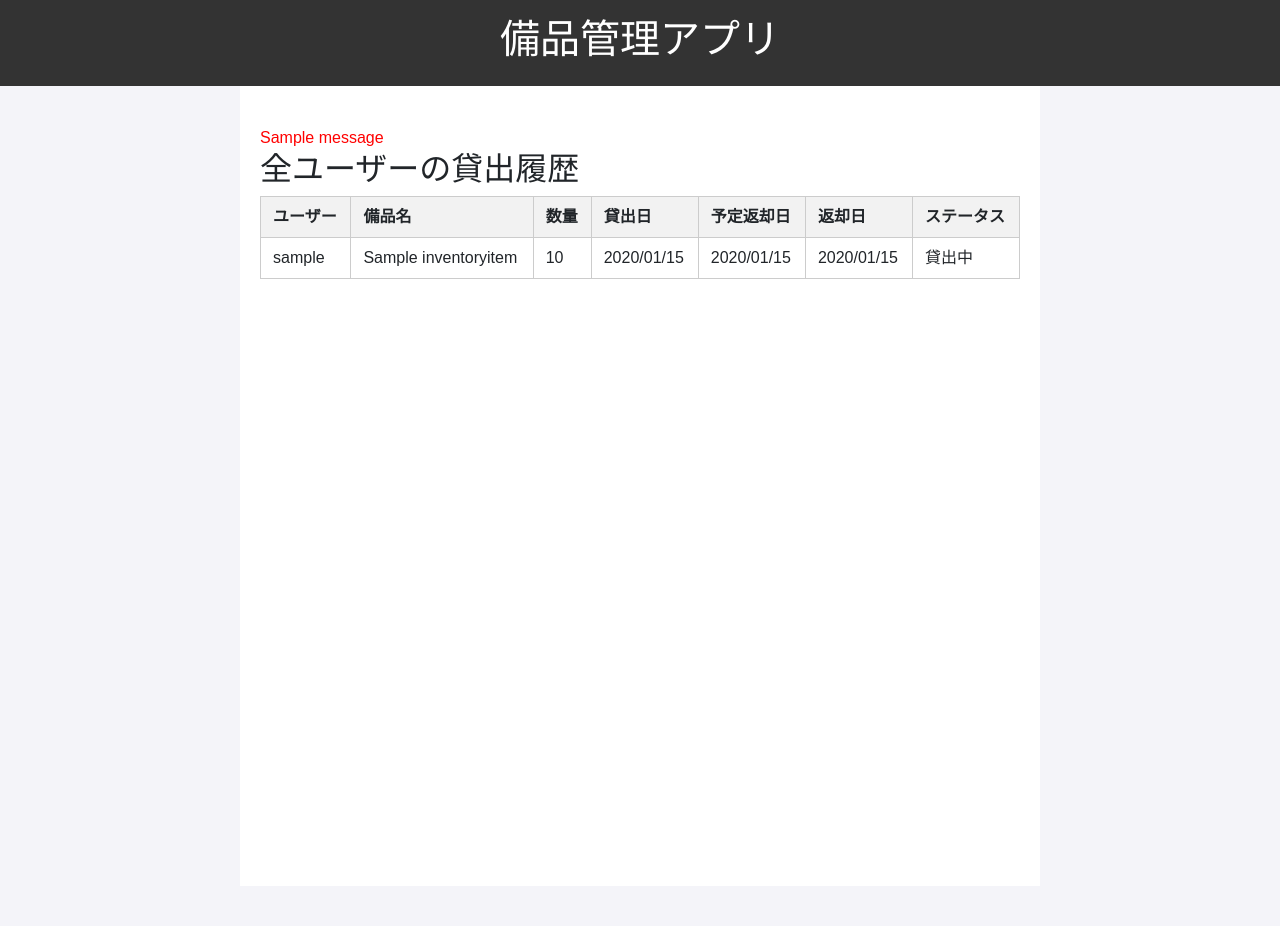
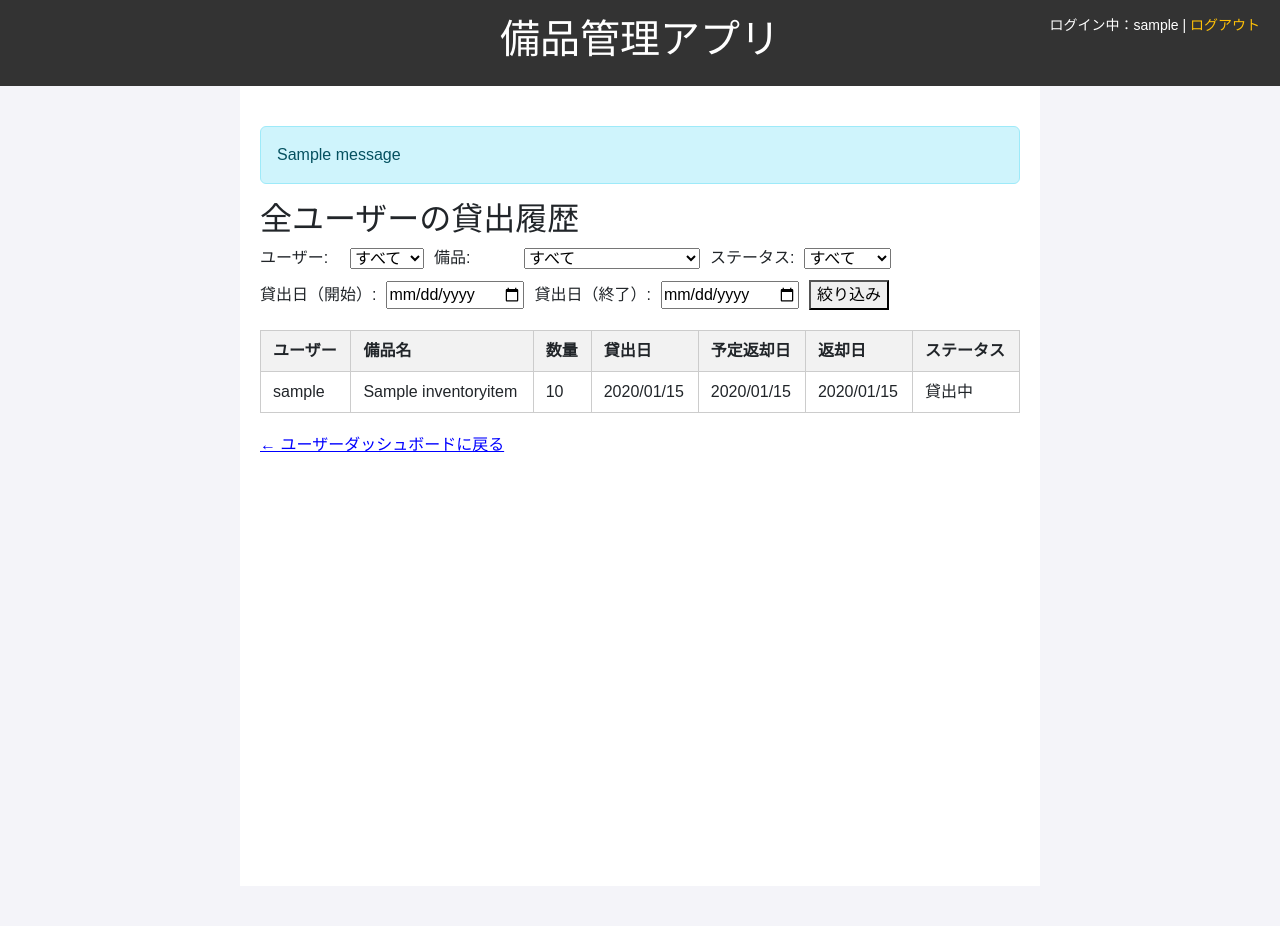
Before and after one commit to TechCat-Hello/inventory-app, a Django app: page /admin_rentals/ in a window 1280 px wide. Shown: the top 926 px of the page. Run offline with Django 4.2, Linux system fonts and the light colour scheme; a user stored in the database is signed in; tables that the repository leaves empty hold one stand-in row (values such as "Sample post"); one stand-in notice (Sample message) is shown; some libraries are stand-ins or nearby versions.

Commit message:
Add filters to admin rental history view

```diff
--- a/config/urls.py
+++ b/config/urls.py
@@ -20,5 +20,6 @@ from django.urls import path, include
 urlpatterns = [
     path('admin/', admin.site.urls),
     path('', include('inventory.urls')),
+    path('accounts/', include('django.contrib.auth.urls')),
     path('accounts/', include('accounts.urls')),
 ]
--- a/inventory/templates/inventory/all_rental_history.html
+++ b/inventory/templates/inventory/all_rental_history.html
@@ -3,7 +3,59 @@
 {% block content %}
 <h2>全ユーザーの貸出履歴</h2>
 
+<!-- フィルターフォーム -->
+<form method="get" style="margin-bottom: 20px;">
+  <div class="filter-row">
+    <label for="user">ユーザー:</label>
+    <select name="user" id="user">
+      <option value="">すべて</option>
+      {% for user in users %}
+        <option value="{{ user.id }}" {% if selected_user == user.id %}selected{% endif %}>
+          {{ user.username }}
+        </option>
+      {% endfor %}
+    </select>
+
+    <label for="item">備品:</label>
+    <select name="item" id="item">
+      <option value="">すべて</option>
+      {% for item in items %}
+        <option value="{{ item.id }}" {% if selected_item == item.id %}selected{% endif %}>
+          {{ item.name }}
+        </option>
+      {% endfor %}
+    </select>
+
+    <label for="status">ステータス:</label>
+    <select name="status" id="status">
+      <option value="">すべて</option>
+      <option value="borrowed" {% if selected_status == 'borrowed' %}selected{% endif %}>貸出中</option>
+      <option value="returned" {% if selected_status == 'returned' %}selected{% endif %}>返却済み</option>
+    </select>
+  </div>
+
+  <div class="filter-row" style="margin-top: 10px;">
+    <label for="start_date">貸出日（開始）:</label>
+    <input type="date" name="start_date" id="start_date" value="{{ start_date }}">
+
+    <label for="end_date">貸出日（終了）:</label>
+    <input type="date" name="end_date" id="end_date" value="{{ end_date }}">
+
+    <button type="submit">絞り込み</button>
+  </div>
+</form>
+
+<!-- テーブルスタイル -->
 <style>
+  .filter-row {
+    display: flex;
+    align-items: center;
+    gap: 10px;
+  }
+  /* ラベルの横幅を揃えたい場合は以下を調整 */
+  .filter-row label {
+    min-width: 80px;
+  }
   table {
     border-collapse: collapse;
     width: 100%;
@@ -22,6 +74,7 @@
   }
 </style>
 
+<!-- 貸出履歴テーブル -->
 <table>
     <thead>
         <tr>
@@ -42,7 +95,13 @@
             <td>{{ rental.quantity }}</td>
             <td>{{ rental.rental_date|date:"Y/m/d" }}</td>
             <td>{{ rental.expected_return_date|date:"Y/m/d" }}</td>
-            <td>{{ rental.return_date|date:"Y/m/d"|default:"未返却" }}</td>
+            <td>
+              {% if rental.return_date %}
+                {{ rental.return_date|date:"Y/m/d" }}
+              {% else %}
+                未返却
+              {% endif %}
+            </td>
             <td>{{ rental.get_status_display }}</td>
         </tr>
         {% empty %}
@@ -52,4 +111,9 @@
         {% endfor %}
     </tbody>
 </table>
+
+<p style="margin-top: 20px;">
+    <a href="{% url 'user_dashboard' %}" style="color: blue; text-decoration: underline;">← ユーザーダッシュボードに戻る</a>
+</p>
+
 {% endblock %}
--- a/inventory/urls.py
+++ b/inventory/urls.py
@@ -1,6 +1,7 @@
 from django.urls import path
 from . import views
 from inventory import views
+from django.contrib.auth.views import LogoutView
 
 urlpatterns = [
     path('admin_dashboard/', views.admin_dashboard_view, name='admin_dashboard'),
@@ -18,4 +19,9 @@ urlpatterns = [
     path('rentals/create/', views.rental_create, name='rental_create'),
     path('return_item/<int:rental_id>/', views.return_item, name='return_item'),
     path('admin_rentals/', views.all_rental_history_view, name='all_rental_history'),
+    path('all_rental_history/', views.all_rental_history_view, name='all_rental_history'),
+    path('logout/', LogoutView.as_view(next_page='login'), name='logout'),
+    path('export/csv/', views.export_rentals_csv, name='export_rentals_csv'),
+    path('export/excel/', views.export_rentals_excel, name='export_rentals_excel'),
+    path('export/pdf/', views.export_rentals_pdf, name='export_rentals_pdf'),
 ]
--- a/inventory/views.py
+++ b/inventory/views.py
@@ -9,6 +9,13 @@ from django.urls import reverse_lazy
 from django.db.models import Q
 from django.contrib import messages
 from django.utils import timezone
+from django.contrib.auth.models import User
+import csv
+from django.http import HttpResponse
+import openpyxl
+from openpyxl.utils import get_column_letter
+from django.template.loader import render_to_string
+from weasyprint import HTML
 
 
 @login_required
@@ -209,4 +216,114 @@ def all_rental_history_view(request):
         return HttpResponseForbidden("このページは管理者のみアクセス可能です。")
 
     rentals = Rental.objects.select_related('user', 'item').order_by('-rental_date')
-    return render(request, 'inventory/all_rental_history.html', {'rentals': rentals})
+
+    # フィルター用パラメータを取得
+    user_id = request.GET.get('user')
+    item_id = request.GET.get('item')
+    status = request.GET.get('status')
+    start_date = request.GET.get('start_date')
+    end_date = request.GET.get('end_date')
+
+    if user_id:
+        try:
+            user_id_int = int(user_id)
+            rentals = rentals.filter(user_id=user_id_int)
+        except ValueError:
+            pass
+
+    if item_id:
+        try:
+            item_id_int = int(item_id)
+            rentals = rentals.filter(item_id=item_id_int)
+        except ValueError:
+            pass
+
+    if status:
+        rentals = rentals.filter(status=status)
+    if start_date:
+        rentals = rentals.filter(rental_date__gte=start_date)
+    if end_date:
+        rentals = rentals.filter(rental_date__lte=end_date)
+
+    users = User.objects.all()
+    items = InventoryItem.objects.all()
+
+    return render(request, 'inventory/all_rental_history.html', {
+        'rentals': rentals,
+        'users': users,
+        'items': items,
+        'selected_user': user_id or '',
+        'selected_item': item_id or '',
+        'selected_status': status or '',
+        'start_date': start_date or '',
+        'end_date': end_date or '',
+    })
+
+def export_rentals_csv(request):
+    rentals = Rental.objects.filter(user=request.user)
+
+    response = HttpResponse(content_type='text/csv')
+    response['Content-Disposition'] = 'attachment; filename="rental_history.csv"'
+
+    writer = csv.writer(response)
+    writer.writerow(['アイテム名', '数量', '貸出日', '返却予定日', '返却日', 'ステータス'])
+
+    for rental in rentals:
+        writer.writerow([
+            rental.item.name,
+            rental.quantity,
+            rental.rental_date,
+            rental.expected_return_date,
+            rental.return_date or '未返却',
+            dict(Rental.STATUS_CHOICES).get(rental.status, rental.status),
+        ])
+
+    return response
+
+def export_rentals_excel(request):
+    rentals = Rental.objects.filter(user=request.user)
+
+    wb = openpyxl.Workbook()
+    ws = wb.active
+    ws.title = "Rental History"
+
+    headers = ['アイテム名', '数量', '貸出日', '返却予定日', '返却日', 'ステータス']
+    ws.append(headers)
+
+    for rental in rentals:
+        ws.append([
+            rental.item.name,
+            rental.quantity,
+            rental.rental_date.strftime("%Y-%m-%d"),
+            rental.expected_return_date.strftime("%Y-%m-%d"),
+            rental.return_date.strftime("%Y-%m-%d") if rental.return_date else '未返却',
+            dict(Rental.STATUS_CHOICES).get(rental.status, rental.status),
+        ])
+
+    for i in range(1, len(headers)+1):
+        ws.column_dimensions[get_column_letter(i)].width = 20
+
+    response = HttpResponse(content_type='application/vnd.openxmlformats-officedocument.spreadsheetml.sheet')
+    response['Content-Disposition'] = 'attachment; filename="rental_history.xlsx"'
+    wb.save(response)
+    return response
+
+def export_rentals_pdf(request):
+    rentals = Rental.objects.filter(user=request.user)
+
+    # レンダリング用のHTMLテンプレートに渡すコンテキスト
+    context = {
+        'rentals': rentals
+    }
+
+    # テンプレートをHTMLに変換
+    html_string = render_to_string('rental/rental_history_pdf.html', context)
+
+    # PDFに変換
+    html = HTML(string=html_string)
+    pdf = html.write_pdf()
+
+    # PDFをHTTPレスポンスとして返す
+    response = HttpResponse(pdf, content_type='application/pdf')
+    response['Content-Disposition'] = 'attachment; filename="rental_history.pdf"'
+    return response
--- a/requirements.txt
+++ b/requirements.txt
@@ -4,3 +4,5 @@ psycopg2-binary>=2.9
 python-decouple
 python-dotenv
 django-widget-tweaks
+openpyxl>=3.1.2
+WeasyPrint>=60.2
--- a/templates/base.html
+++ b/templates/base.html
@@ -25,6 +25,23 @@
       color: white;
       padding: 15px;
       text-align: center;
+      position: relative;
+    }
+
+    .logout-section {
+      position: absolute;
+      right: 20px;
+      top: 15px;
+      font-size: 14px;
+    }
+
+    .logout-section a {
+      color: #ffc107;
+      text-decoration: none;
+    }
+
+    .logout-section a:hover {
+      text-decoration: underline;
     }
 
     footer {
@@ -39,12 +56,18 @@
 <body>
   <header>
     <h1>備品管理アプリ</h1>
+    {% if user.is_authenticated %}
+      <div class="logout-section">
+        ログイン中：{{ user.username }} |
+        <a href="{% url 'logout' %}">ログアウト</a>
+      </div>
+    {% endif %}
   </header>
 
   <div class="container">
     {% if messages %}
       {% for message in messages %}
-        <div style="color: red;">{{ message }}</div>
+        <div class="alert alert-info">{{ message }}</div>
       {% endfor %}
     {% endif %}
 
```
Also changed, not shown: inventory/templates/inventory/admin_dashboard.html (+6 -9 lines), inventory/templates/inventory/rental_history_pdf.html (added, +38 -0 lines), inventory/templates/inventory/user_dashboard.html (+20 -20 lines), inventory/models.py (line endings or trailing spaces), 1 other file.
